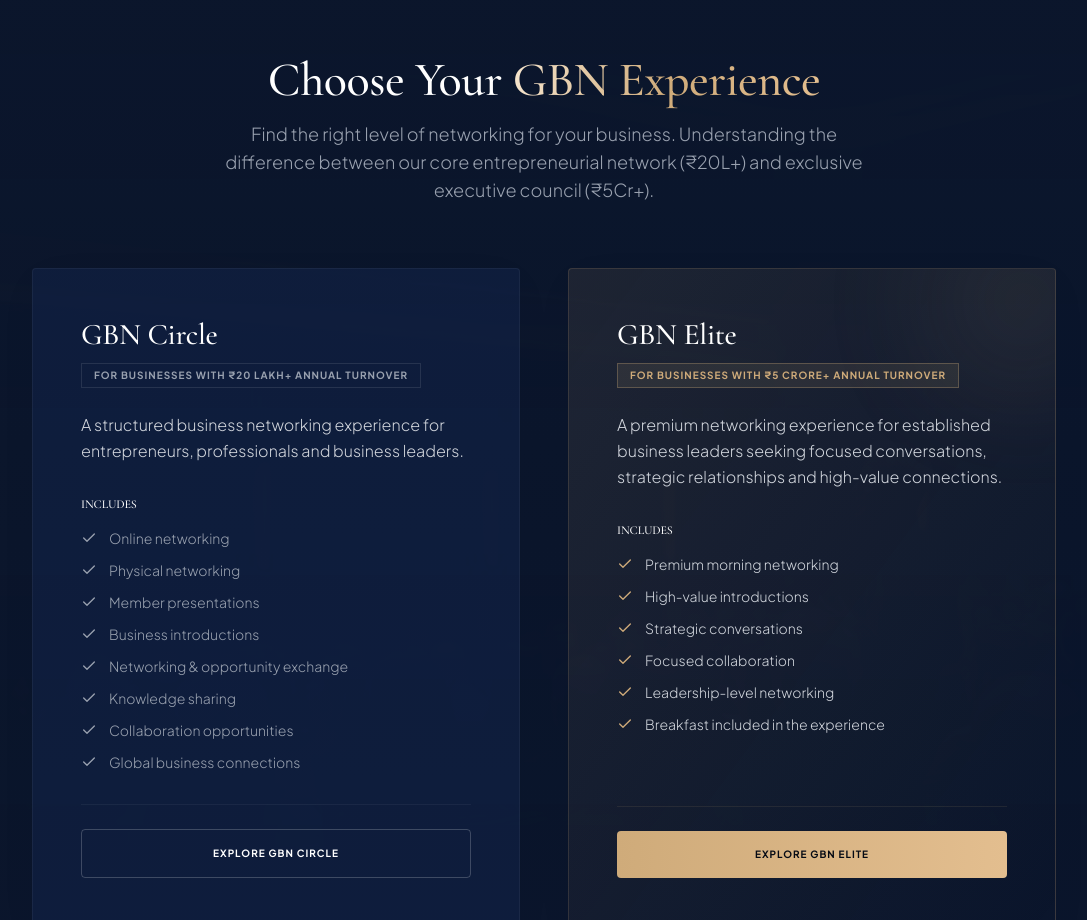
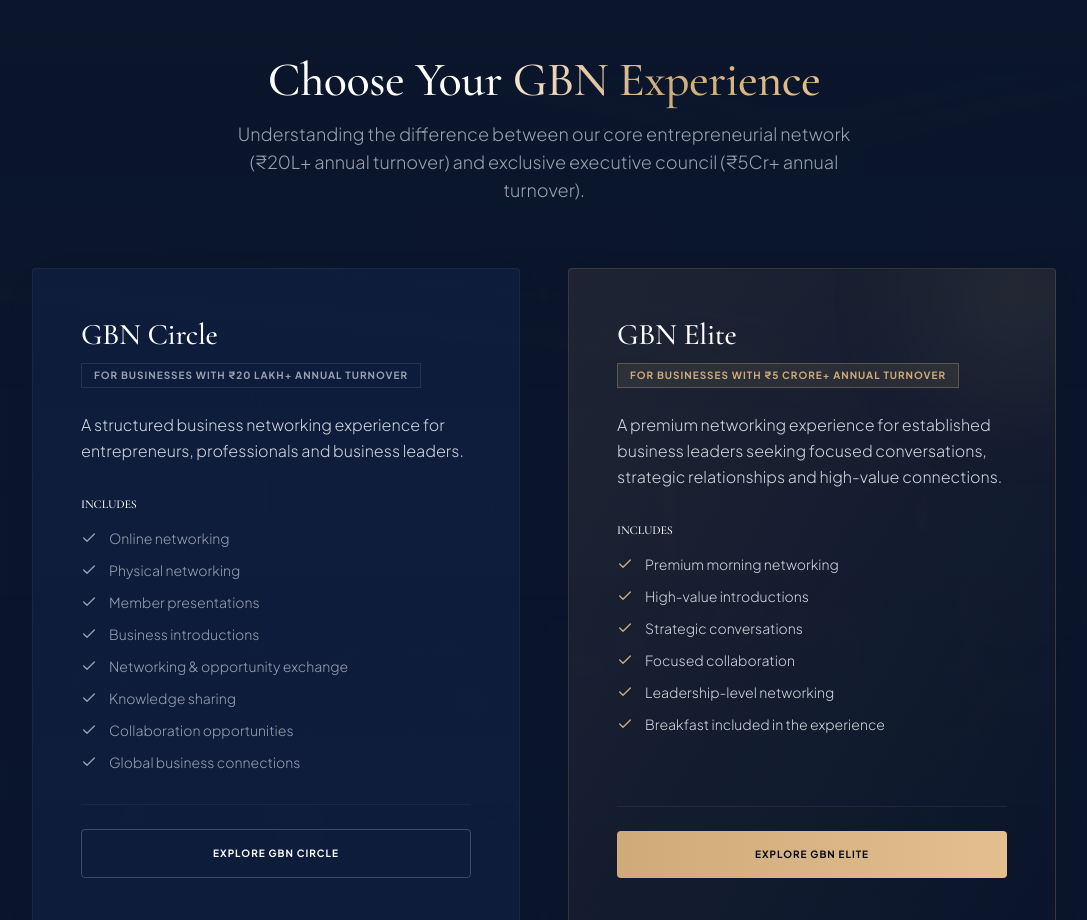
Before and after one commit to nimethfernando/gbn-circle, a Next.js app: page / in a window 1280 px wide. Shown: the part 4140-5060 px from the top of the page, without its empty margins (96-1183 px from the left). Built offline with nearby package versions, Linux system fonts and the light colour scheme; no server answers; the database is empty.

Commit message:
feat: align GBN Experience explanatory subtitle with PRD Page 5

```diff
--- a/src/components/home/GBNExperience.tsx
+++ b/src/components/home/GBNExperience.tsx
@@ -34,7 +34,7 @@
                         Choose Your <span className="text-gradient-gold">GBN Experience</span>
                     </h2>
                     <p className="text-lg text-gray-400 font-light max-w-2xl mx-auto">
-                        Find the right level of networking for your business. Understanding the difference between our core entrepreneurial network (₹20L+) and exclusive executive council (₹5Cr+).
+                        Understanding the difference between our core entrepreneurial network (₹20L+ annual turnover) and exclusive executive council (₹5Cr+ annual turnover).
                     </p>
                 </div>
 
```
